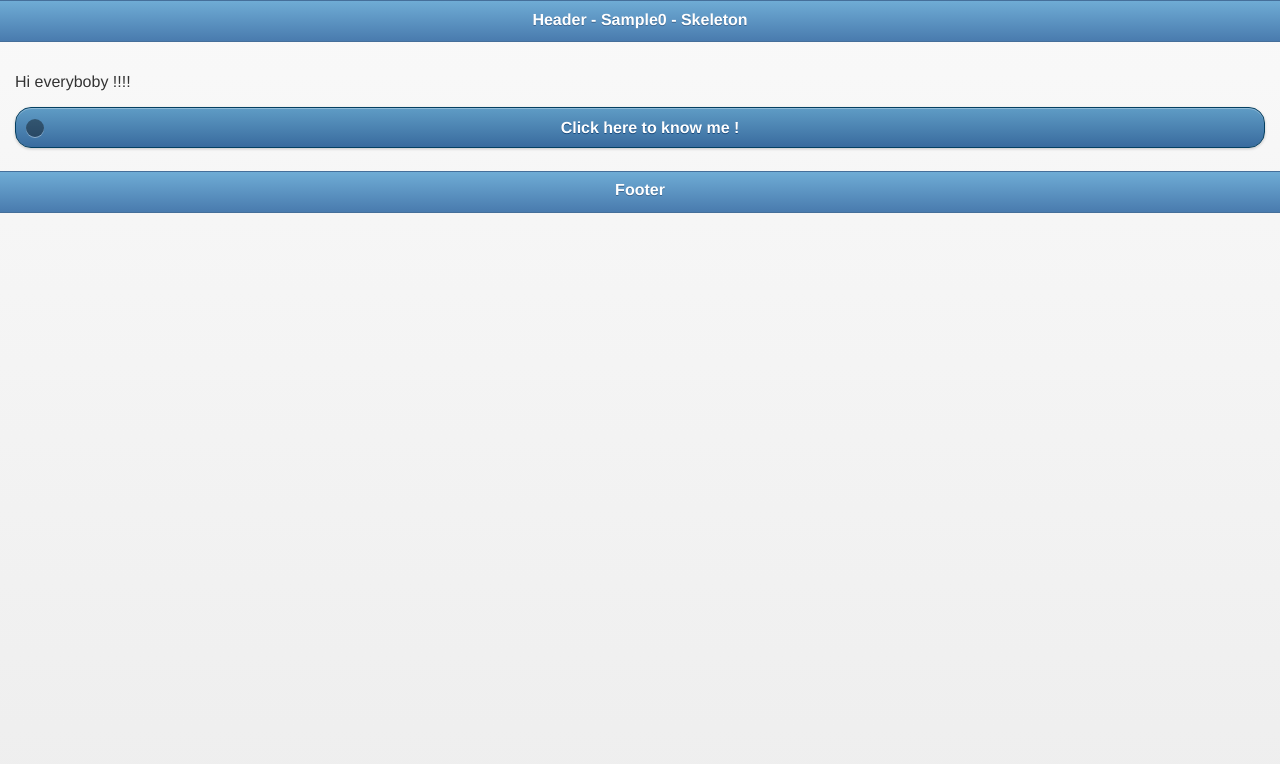
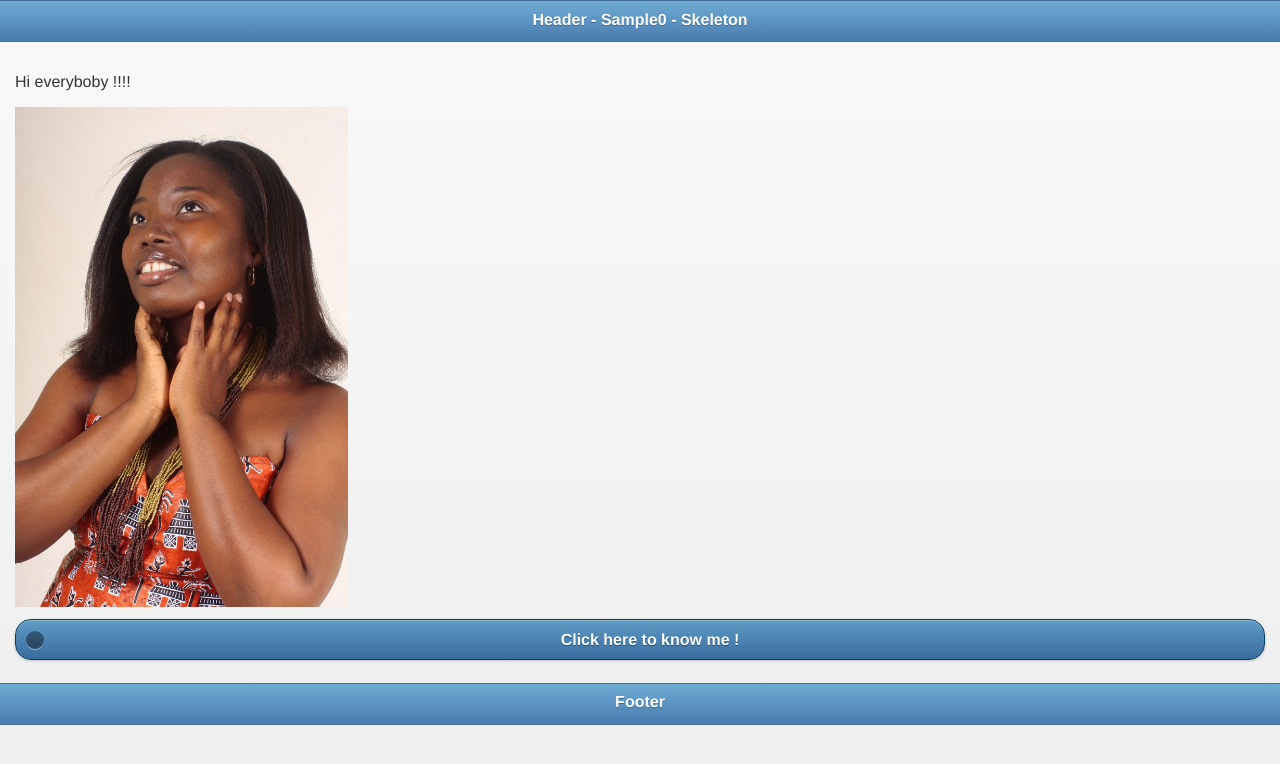
Before and after one commit to vickyDa/vickyDa.github.io, a plain HTML site: page index.html in a window 1280 px wide. Drawn offline with Linux system fonts and the light colour scheme.

Commit message:
commit avec la photo

```diff
--- a/index.html
+++ b/index.html
@@ -20,7 +20,7 @@
 		<div data-role="content">
 			<p>Hi everyboby !!!! </p>
 
-
+			<img src="me.JPG" height = "500" />
 
 			<a href="#" id="vbutton" data-role="button" data-icon="arrow-up" data-theme="b">Click here to know me !</a>
 
```
Also changed, not shown: me.jpg (added).
